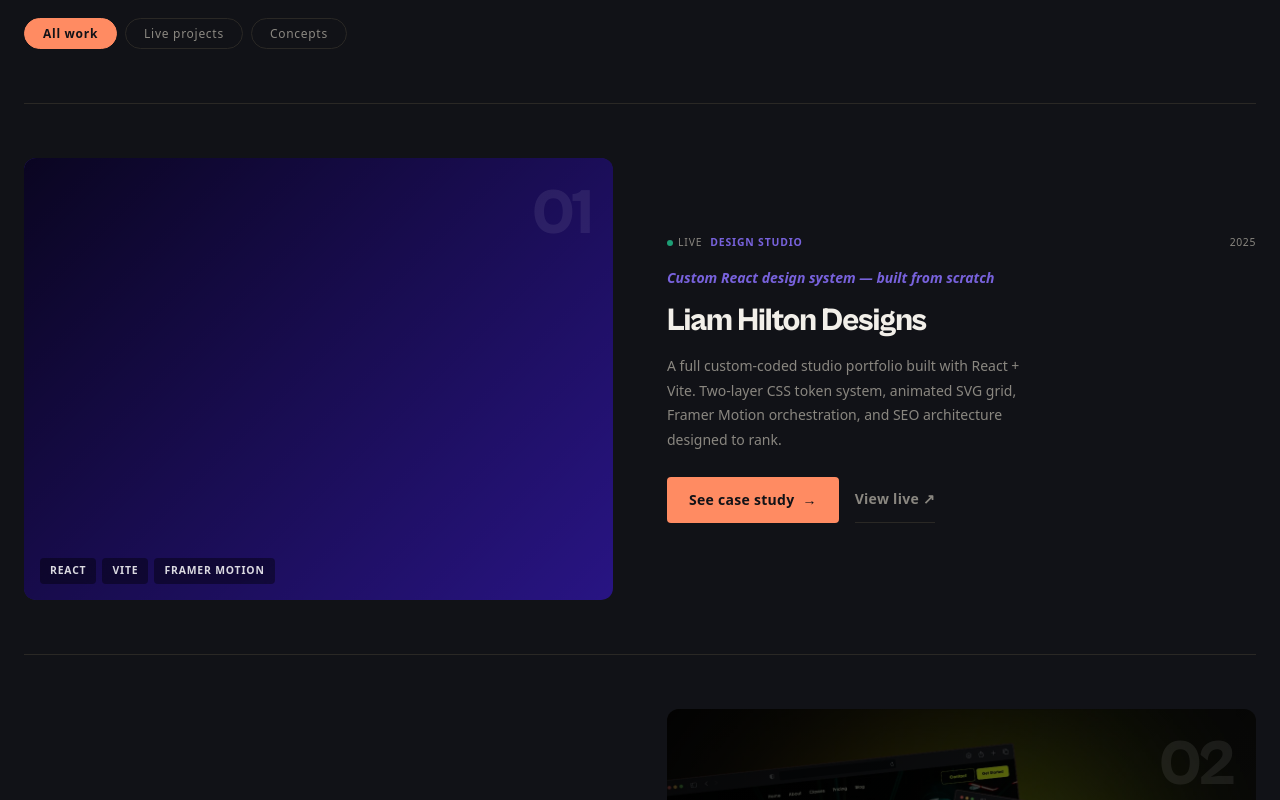
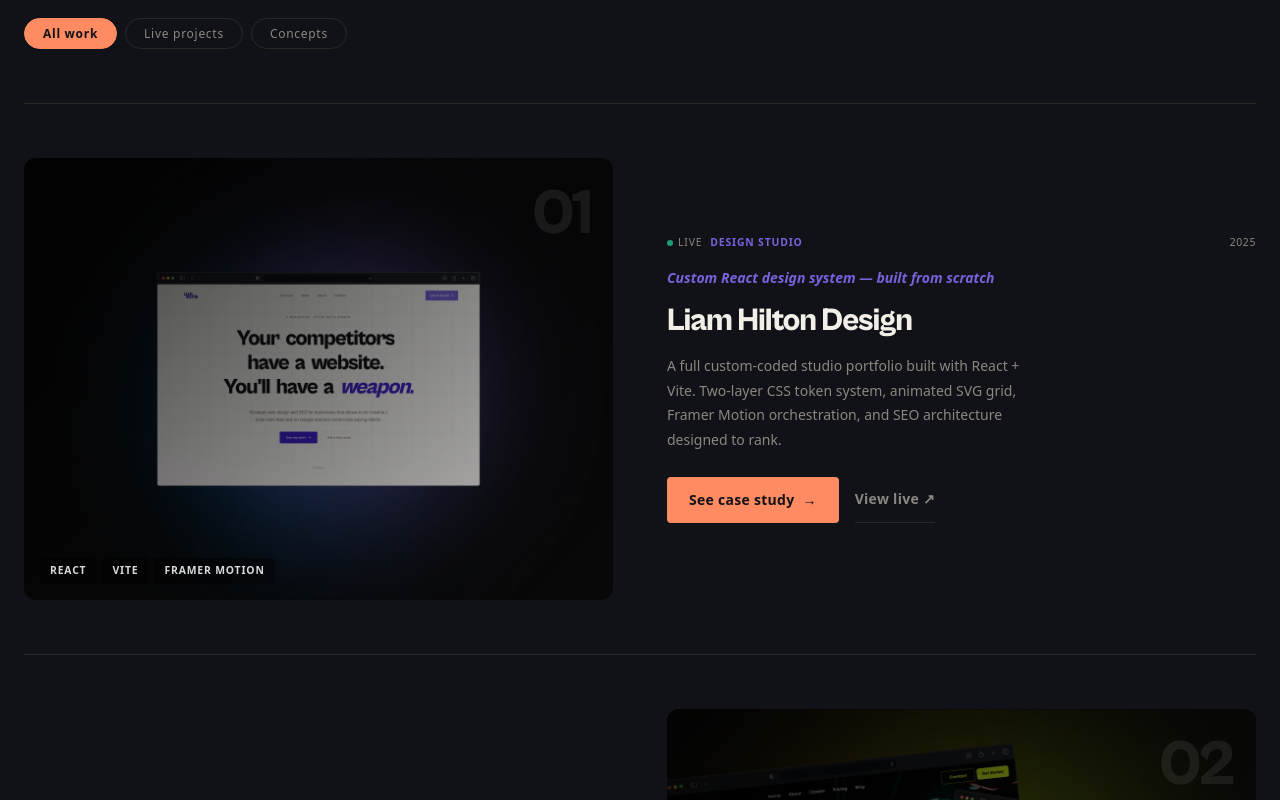
Before and after one commit to LiamHilton-Design/liam-hilton-designs, a React (Vite) app: page /work in a window 1280 px wide. Shown: the part 673-1473 px from the top of the page. Built offline with nearby package versions, Linux system fonts and the light colour scheme; no server answers; a web font is replaced by a local one.

Commit message:
feat: LHD portfolio mockup complete

```diff
--- a/index.html
+++ b/index.html
@@ -25,7 +25,7 @@
     />
     <meta property="og:url" content="https://liamhiltondesign.com" />
     <meta property="og:type" content="website" />
-    <title>Liam Hilton Designs — Web Design Studio Byron Bay</title>
+    <title>Liam Hilton Design — Web Design Studio Byron Bay</title>
   </head>
   <body>
     <div id="root"></div>
--- a/src/constants/caseStudyData.js
+++ b/src/constants/caseStudyData.js
@@ -35,9 +35,9 @@
  * The client reading this should think "that sounds exactly like me."
  */
 
+import lhdHero from '../assets/case-studies/lhd-portfolio/lhd-main-mockup.webp'
 import okiiHero      from '../assets/case-studies/okii/okii-main-mockup.webp'
 import formBuildersHero from '../assets/case-studies/form-builders/form-builders-main-mockup.webp'
-import forgedHero from '../assets/case-studies/forged/forged-main-mockup.webp'
 import forgedCaseStudy from '../assets/case-studies/forged/forged-case-study-mockup.webp'
 
 
@@ -90,8 +90,7 @@
       },
     ],
     images: {
-      hero: null,  // Add composition when LHD mockup is ready
-    },
+      hero: lhdHero,    },
   },
 
   'fitness-studio': {
--- a/src/constants/workData.js
+++ b/src/constants/workData.js
@@ -26,12 +26,13 @@
 import okiiHero from '../assets/case-studies/okii/okii-duo-composition.webp'
 import formBuildersHero from '../assets/case-studies/form-builders/form-builders-main-mockup.webp'
 import forgedHero from '../assets/case-studies/forged/forged-main-mockup.webp'
+import lhdHero from '../assets/case-studies/lhd-portfolio/lhd-main-mockup.webp'
 
 
 export const workData = [
   {
     id: 'lhd-portfolio',
-    title: 'Liam Hilton Designs',
+    title: 'Liam Hilton Design',
     category: 'Design Studio',
     status: 'live',
     year: '2025',
@@ -42,9 +43,11 @@
       'orchestration, and SEO architecture designed to rank.',
     tags: ['React', 'Vite', 'Framer Motion', 'SEO'],
     href: '/work/lhd-portfolio',
-    externalHref: 'https://liamhiltondesigns.com',
+    externalHref: 'https://liamhiltondesign.com',
     placeholder: '#3219A4',     /* Deep Persian blue — brand primary */
     accentColor: '#7862DC',     /* --lhd-persian-light */
+    heroImage: lhdHero,
+
   },
   {
     id: 'fitness-studio',
```
Also changed, not shown: src/assets/case-studies/lhd-portfolio/lhd-main-mockup.webp (added).
